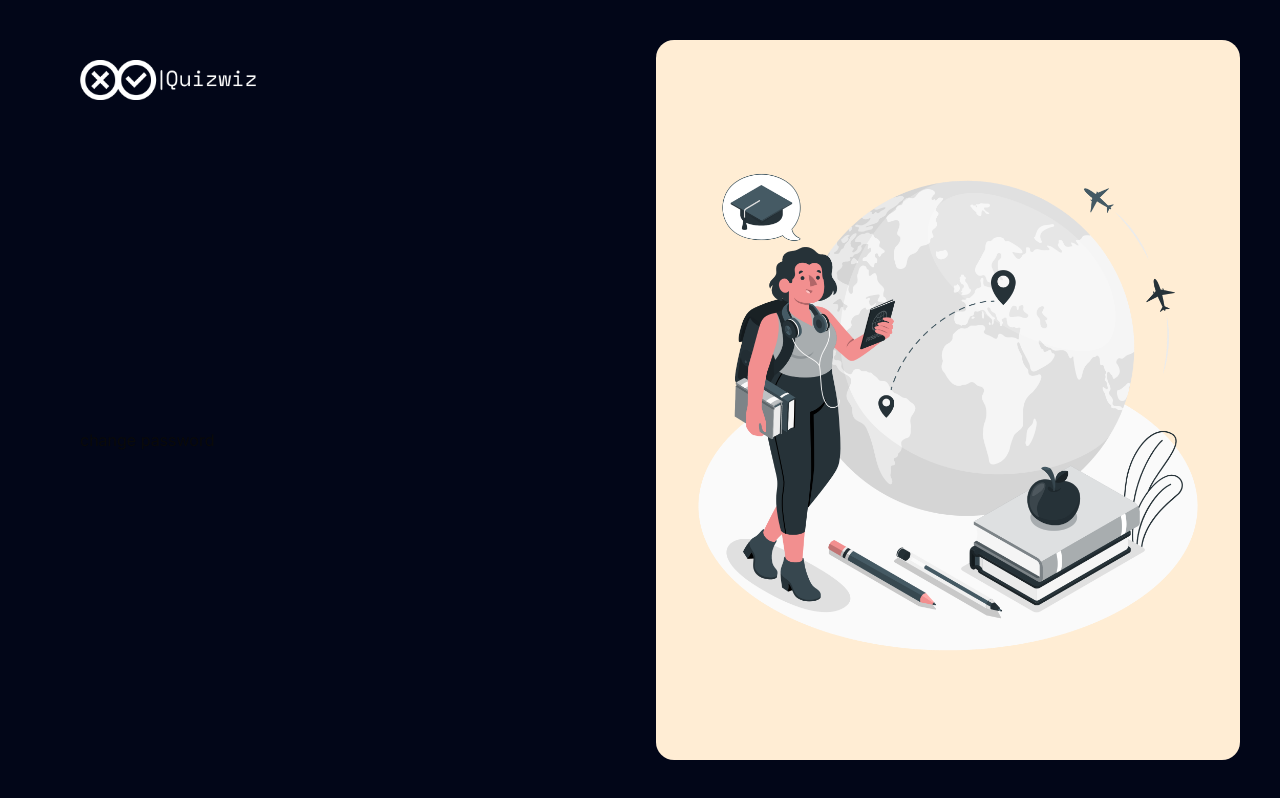
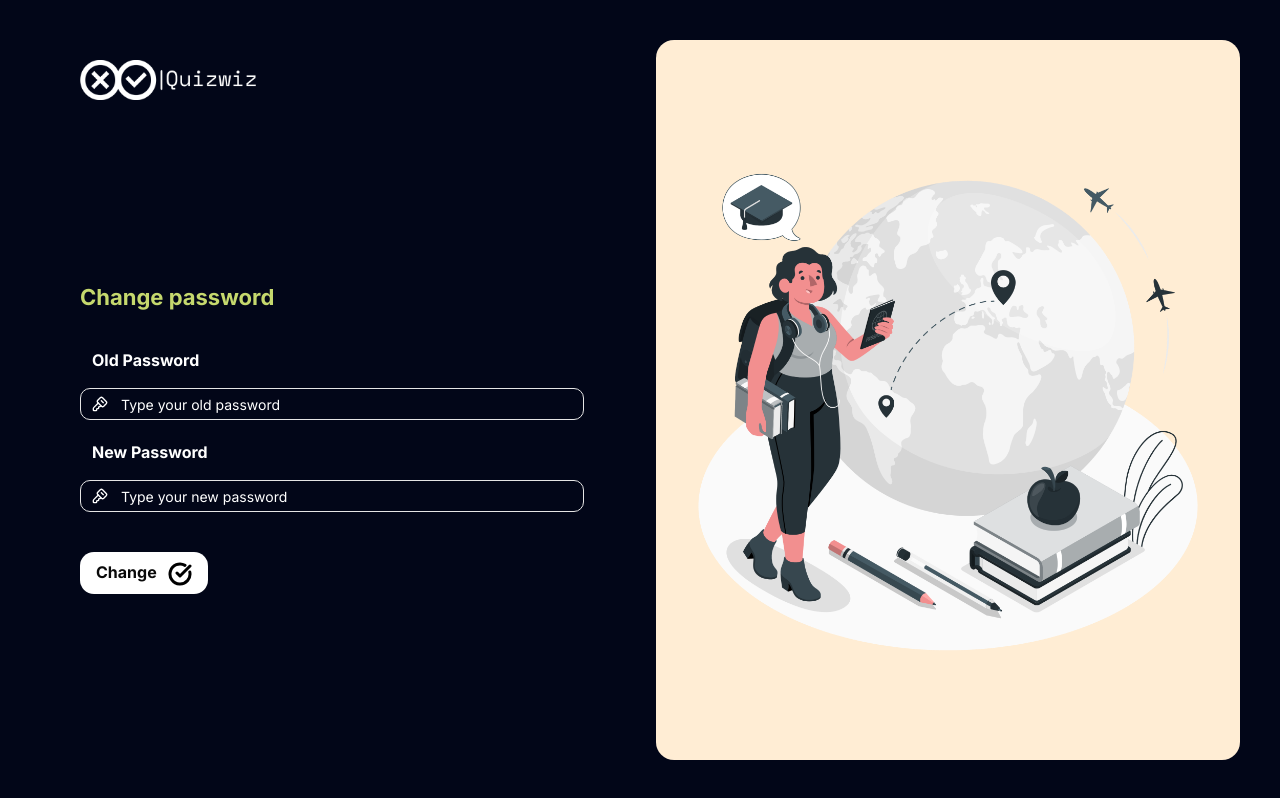
Before and after one commit to mohamedfowzey/quiz_app, a Next.js app: page /change_password in a window 1280 px wide. Built offline with nearby package versions, Linux system fonts and the light colour scheme.

Commit message:
change password form ui

```diff
--- a/app/(auth)/change_password/page.tsx
+++ b/app/(auth)/change_password/page.tsx
@@ -1,3 +1,31 @@
-export default function ChangePassword(){
-    return <h1>change password</h1>
+import CustomButton from "@/app/(components)/auth_components/custom_button_auth/CustomButton";
+import CustomInput from "@/app/(components)/auth_components/custom_input/CustomInput";
+import { LucideKeySquare } from "lucide-react";
+
+export default function ChangePassword() {
+  return (
+    <>
+      <h2 className="text-Header mb-10 "> Change password</h2>
+
+      <form action="">
+        <CustomInput
+          className="my-2"
+          placeHolder={"Type your old password"}
+          type="password"
+          StartIcon={LucideKeySquare}
+          labelText={"Old Password"}
+        />
+
+        <CustomInput
+          className="my-2"
+          placeHolder={"Type your new password"}
+          type="password"
+          StartIcon={LucideKeySquare}
+          labelText={"New Password"}
+        />
+
+        <CustomButton headerText={" Change "} />
+      </form>
+    </>
+  );
 }
```
